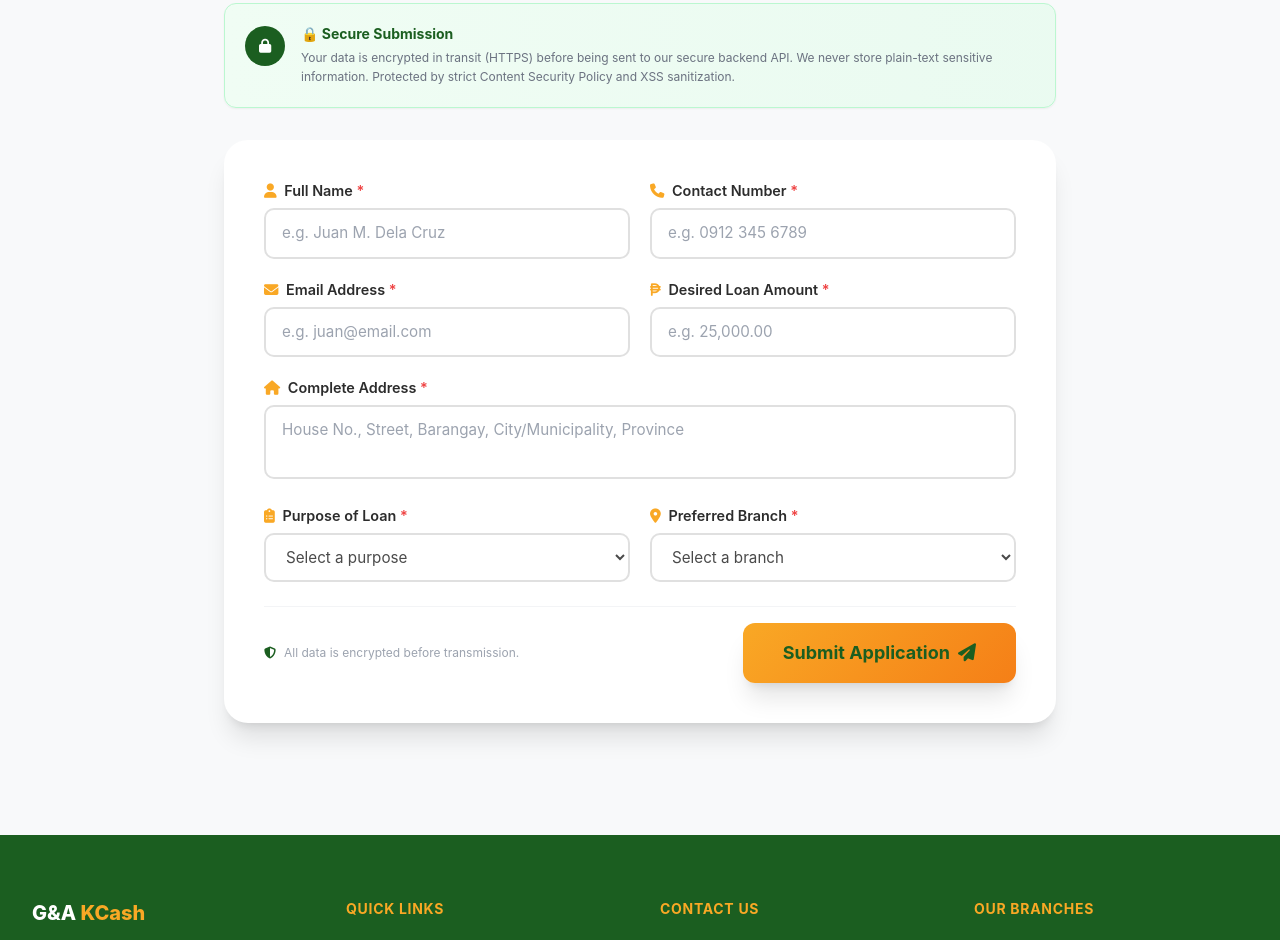
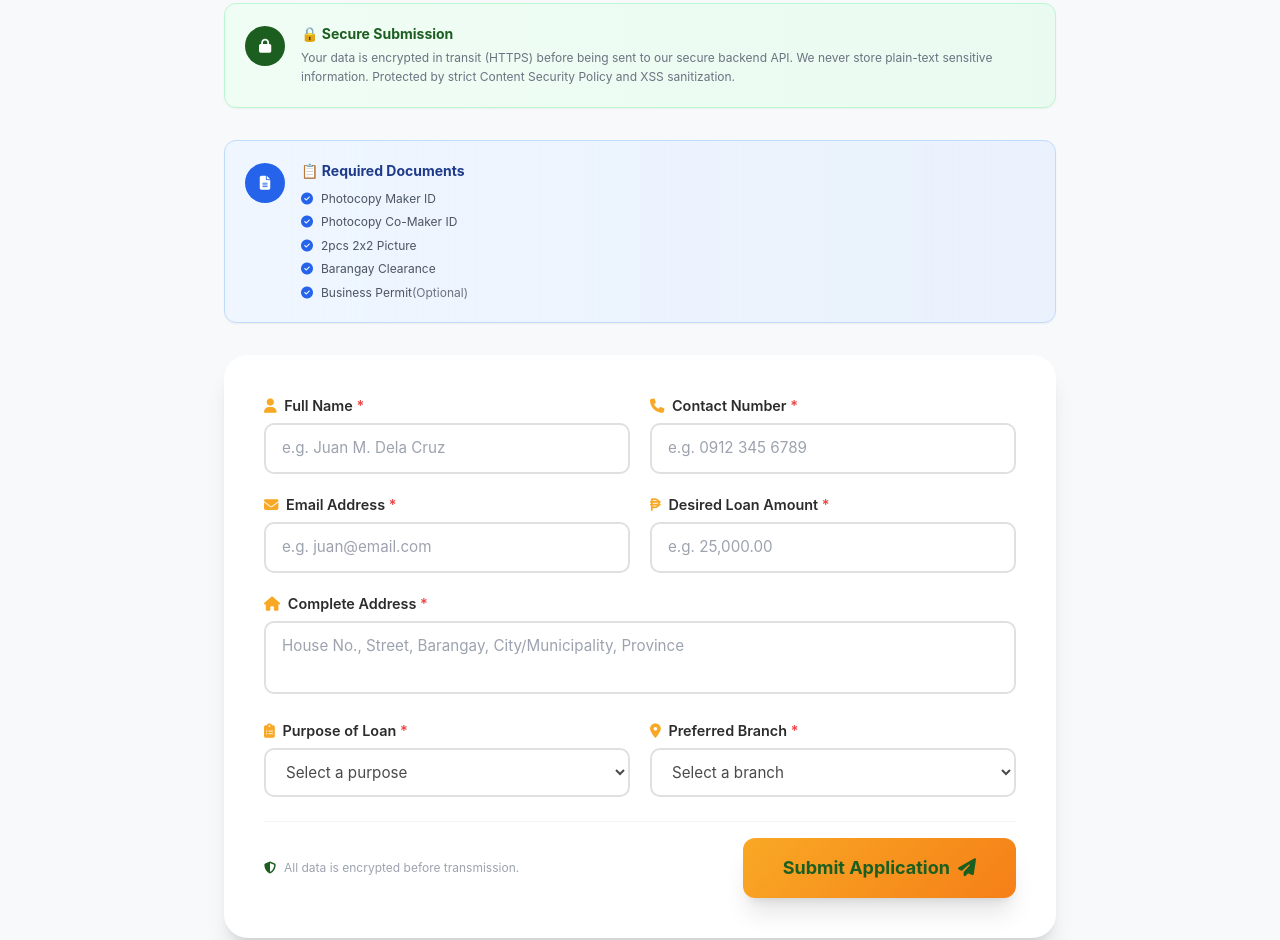
Before and after one commit to Kimpoy1525/ganda-kcash-microfinance, a website: page index.html in a window 1280 px wide. Shown: the part 3714-4654 px from the top of the page. Drawn offline with nearby package versions, Linux system fonts and the light colour scheme.

Commit message:
Add required documents section to loan application form

```diff
--- a/index.html
+++ b/index.html
@@ -704,6 +704,22 @@
                 </div>
             </div>
 
+            <div class="bg-gradient-to-r from-blue-50 to-blue-100/50 border border-blue-200 rounded-xl p-5 mb-8 flex items-start space-x-4 fade-in-up shadow-sm">
+                <div class="w-10 h-10 rounded-full bg-blue-600 flex items-center justify-center flex-shrink-0 mt-0.5">
+                    <i class="fas fa-file-alt text-white text-sm"></i>
+                </div>
+                <div>
+                    <p class="text-sm font-bold text-blue-900">📋 Required Documents</p>
+                    <ul class="text-xs text-gray-600 mt-2 space-y-1 leading-relaxed">
+                        <li class="flex items-center"><i class="fas fa-check-circle text-blue-600 mr-2"></i>Photocopy Maker ID</li>
+                        <li class="flex items-center"><i class="fas fa-check-circle text-blue-600 mr-2"></i>Photocopy Co-Maker ID</li>
+                        <li class="flex items-center"><i class="fas fa-check-circle text-blue-600 mr-2"></i>2pcs 2x2 Picture</li>
+                        <li class="flex items-center"><i class="fas fa-check-circle text-blue-600 mr-2"></i>Barangay Clearance</li>
+                        <li class="flex items-center"><i class="fas fa-check-circle text-blue-600 mr-2"></i>Business Permit <span class="text-gray-500">(Optional)</span></li>
+                    </ul>
+                </div>
+            </div>
+
             <form id="loanForm" class="bg-white rounded-3xl shadow-xl p-6 sm:p-8 lg:p-10 fade-in-up card-shadow" novalidate autocomplete="off">
 
                 <div class="grid sm:grid-cols-2 gap-5 mb-5">
```
